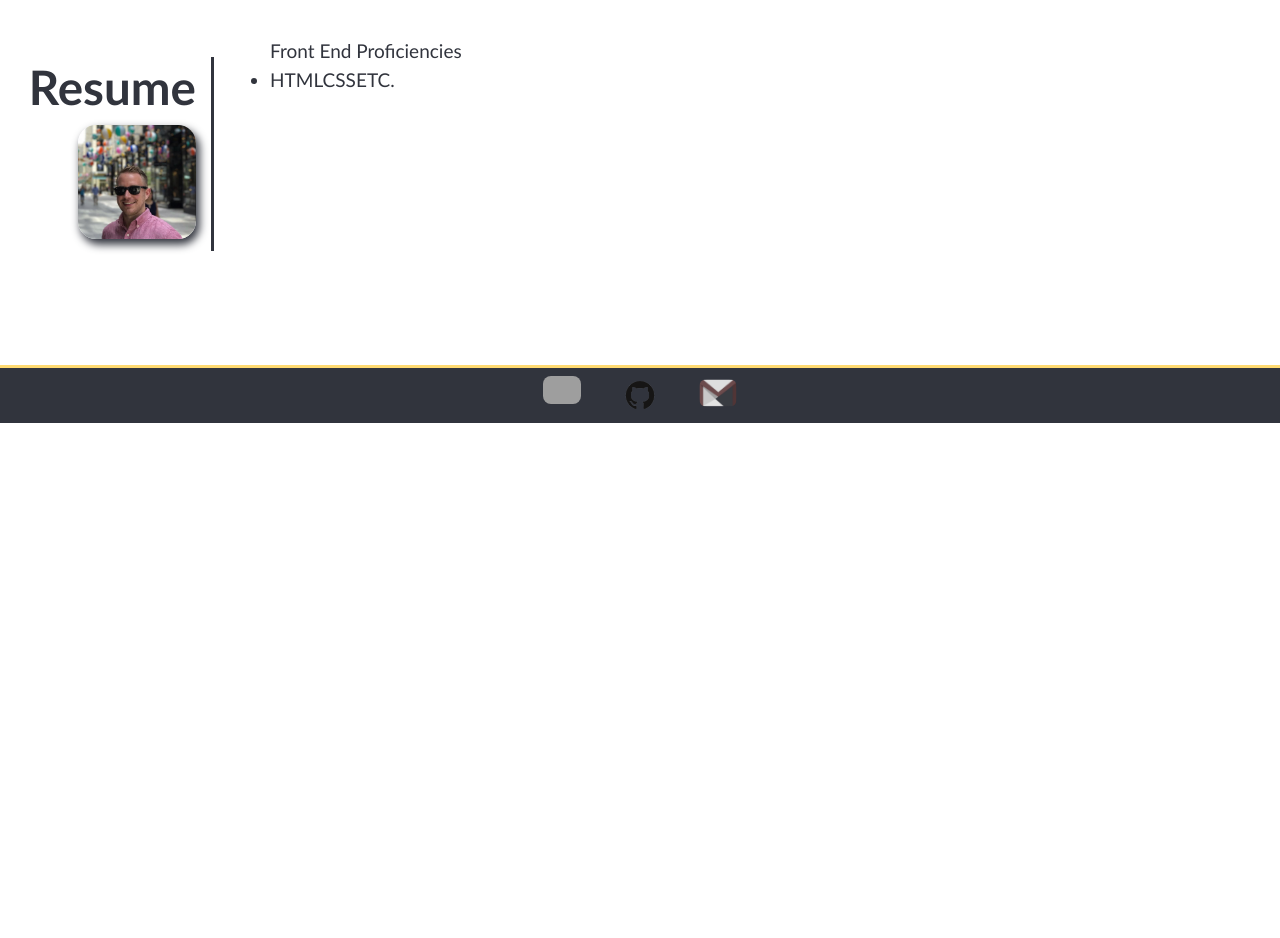
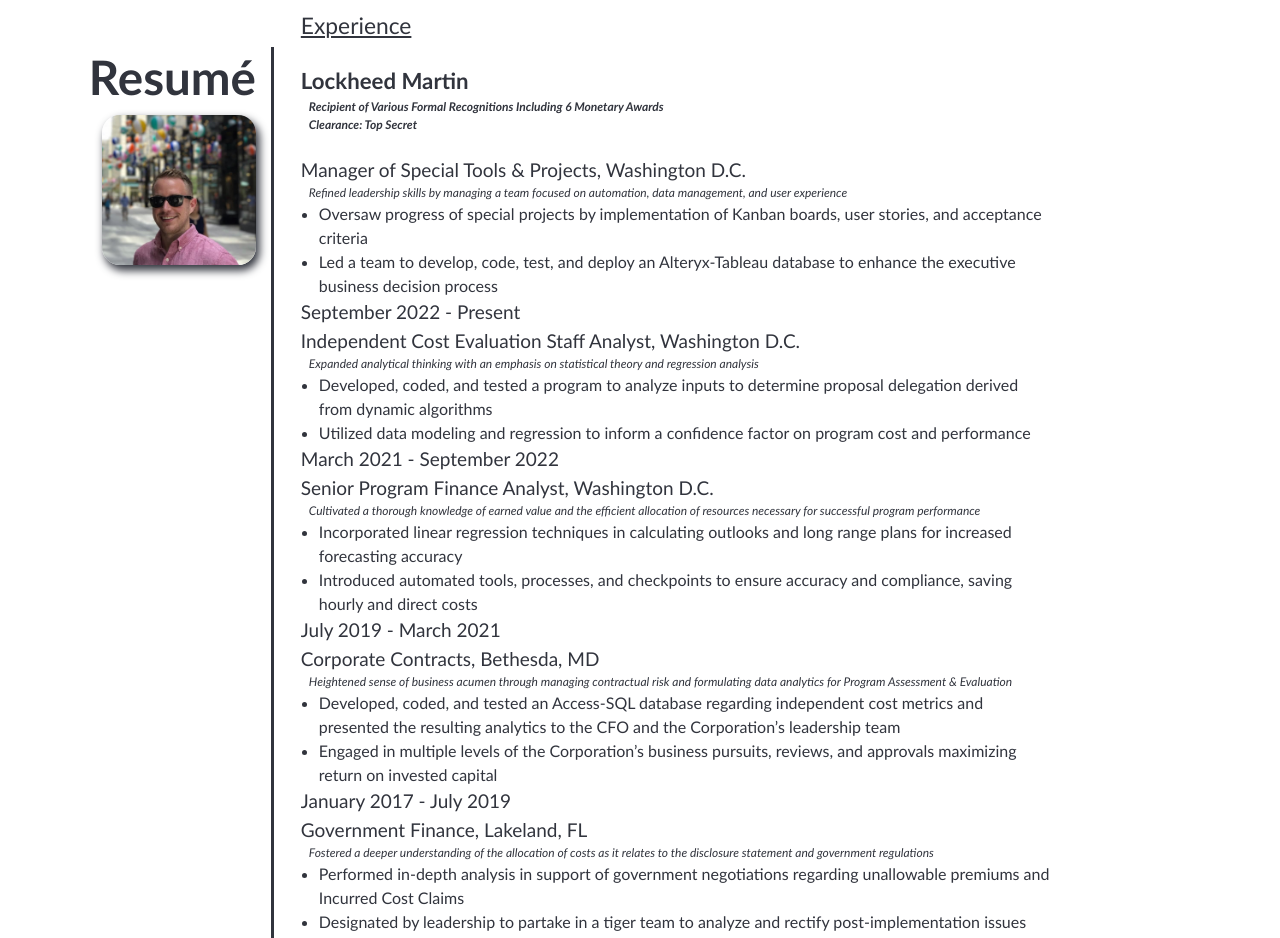
Before and after one commit to lutz143/lutz143-efolio, a React (Create React App) app in the folder efolio-app/: page / in a window 1280 px wide. Shown: the part 334-1272 px from the top of the page. Before the commit the page ends 800 px from the top, so only its background shows below. Built offline with nearby package versions, Linux system fonts and the light colour scheme; grey boxes are pictures that could not be loaded.

Commit message:
updates to resume handling and styling

```diff
--- a/efolio-app/src/App.css
+++ b/efolio-app/src/App.css
@@ -314,6 +314,31 @@
   /* background-color: white; */
 }
 
+/* Media query styling */
+/* ===================================================================================================================================== */
+
+
+.experience {
+  text-decoration: underline;
+  font-size: larger;
+}
+
+.employer p {
+  font-style: italic;
+  font-size: 12px;
+  margin: 0;
+  padding-left: 8px;
+}
+
+.employer ul {
+  font-size: 16px;
+  margin: 0;
+  padding-left: 18px;
+}
+
+.resume-section {
+  display: flex;
+}
 
 
 /* Media query styling */
--- a/efolio-app/src/components/Header.js
+++ b/efolio-app/src/components/Header.js
@@ -13,7 +13,7 @@
           <a href="#about-me">About Me</a>
           <a href="#work">Work</a>
           <a href="#contact-me">Contact Me</a>
-          <a href="./assets/docs/Josh Lutz 2023 Resume.pdf" download>Resume</a>
+          <a href="./assets/docs/Josh Lutz 2023 Resume.pdf" download>Resum&#233;</a>
         </nav>
       </div>
 
--- a/efolio-app/src/components/Main.js
+++ b/efolio-app/src/components/Main.js
@@ -9,7 +9,7 @@
 
   return (
     // <div className='main-section'><About></About></div>
-    <div className='main-section'><Resume></Resume></div>
+    <div><Resume></Resume></div>
   );
 };
 
--- a/efolio-app/src/components/Resume.js
+++ b/efolio-app/src/components/Resume.js
@@ -7,15 +7,77 @@
 
 function About(props) {
   return (
-    <div className="main-section" id="about-me">
-      <h2>Resume<br></br>
+    <div className="main-section" id="resume">
+      <h2>Resum&#233;<br></br>
         <img className="about-me-img" src={ProfilePic} alt="User Image of the Portfolio"/>
       </h2>
-      <div>
-        <ul>Front End Proficiencies
-          <li>{frontEnd}</li>
-        </ul>
-      </div>
+        <div class="resume-section" id="experience">
+          <div class="resume-section-content">
+            <div class="experience">Experience</div>
+            <div class="employer">
+              <div>
+                <h3>Lockheed Martin
+                <p>Recipient of Various Formal Recognitions Including 6 Monetary Awards</p>
+                <p>Clearance: Top Secret</p>
+                </h3>
+                <div>
+                  <div>Manager of Special Tools & Projects, Washington D.C.</div>
+                  <p>Refined leadership skills by managing a team focused on automation, data management, and user experience</p>
+                  <ul>
+                    <li>Oversaw progress of special projects by implementation of Kanban boards, user stories, and acceptance criteria</li>
+                    <li>Led a team to develop, code, test, and deploy an Alteryx-Tableau database to enhance the executive business decision process</li>
+                  </ul>
+                  <div class="flex-shrink-0"><span class="text-primary">September 2022 - Present</span></div>
+                </div>
+                <div>
+                  <div>Independent Cost Evaluation Staff Analyst, Washington D.C.</div>
+                  <p>Expanded analytical thinking with an emphasis on statistical theory and regression analysis</p>
+                  <ul>
+                    <li>Developed, coded, and tested a program to analyze inputs to determine proposal delegation derived from dynamic algorithms</li>
+                    <li>Utilized data modeling and regression to inform a confidence factor on program cost and performance</li>
+                  </ul>
+                  <div class="flex-shrink-0"><span class="text-primary">March 2021 - September 2022</span></div>
+                </div>
+                <div>
+                  <div>Senior Program Finance Analyst, Washington D.C.</div>
+                  <p>Cultivated a thorough knowledge of earned value and the efficient allocation of resources necessary for successful program performance</p>
+                  <ul>
+                    <li>Incorporated linear regression techniques in calculating outlooks and long range plans for increased forecasting accuracy</li>
+                    <li>Introduced automated tools, processes, and checkpoints to ensure accuracy and compliance, saving hourly and direct costs</li>
+                  </ul>
+                  <div class="flex-shrink-0"><span class="text-primary">July 2019 - March 2021</span></div>
+                </div>
+                <div>
+                  <div>Corporate Contracts, Bethesda, MD</div>
+                  <p>Heightened sense of business acumen through managing contractual risk and formulating data analytics for Program Assessment & Evaluation</p>
+                  <ul>
+                    <li>Developed, coded, and tested an Access-SQL database regarding independent cost metrics and presented the resulting analytics to the CFO and the Corporation’s leadership team</li>
+                    <li>Engaged in multiple levels of the Corporation’s business pursuits, reviews, and approvals maximizing return on invested capital</li>
+                  </ul>
+                  <div class="flex-shrink-0"><span class="text-primary">January 2017 - July 2019</span></div>
+                </div>
+                <div>
+                  <div>Government Finance, Lakeland, FL</div>
+                  <p>Fostered a deeper understanding of the allocation of costs as it relates to the disclosure statement and government regulations</p>
+                  <ul>
+                    <li>Performed in-depth analysis in support of government negotiations regarding unallowable premiums and Incurred Cost Claims</li>
+                    <li>Designated by leadership to partake in a tiger team to analyze and rectify post-implementation issues with Concur</li>
+                  </ul>
+                  <div class="flex-shrink-0"><span class="text-primary">January 2016 - January 2017</span></div>
+                </div>
+                <div>
+                  <div>Accounts Receivable Management, Columbus, OH</div>
+                  <p>Developed business acumen by using financial analytical skills to identify process inefficiencies and form procedures to improve upon them</p>
+                  <ul>
+                    <li>Held positions of increasing rank by accurately forecasting, modeling, and reconciling receivables</li>
+                    <li>Coded automated checkpoints to identify discrepancies between databases and source systems to relieve current resources</li>
+                  </ul>
+                  <div class="flex-shrink-0"><span class="text-primary">September 2012 - January 2016</span></div>
+                </div>
+              </div>
+            </div>
+          </div>
+        </div>
     </div>
   )
 }
```
